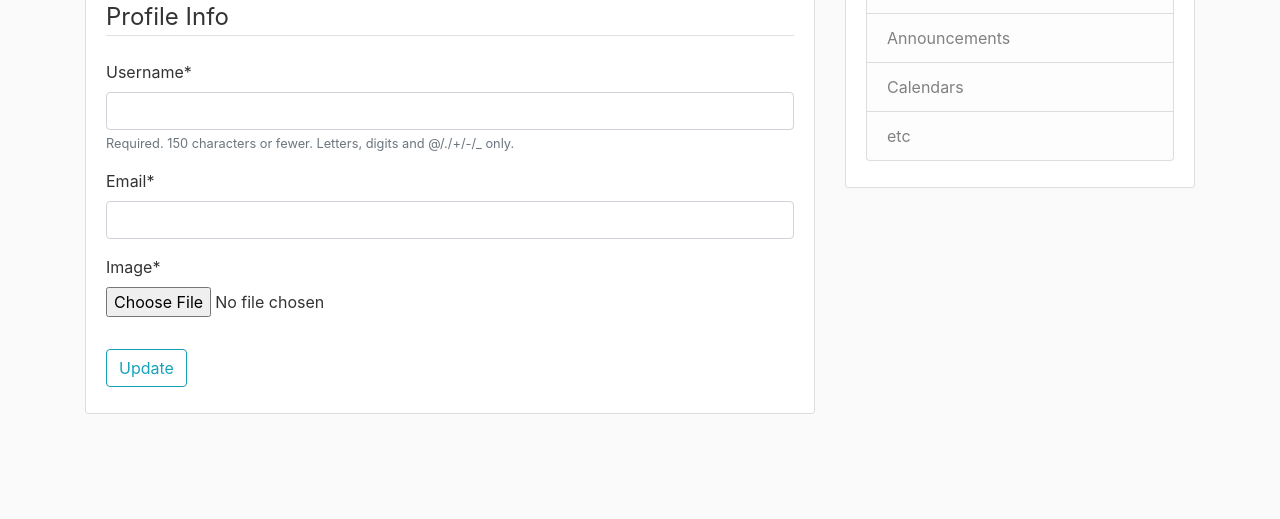
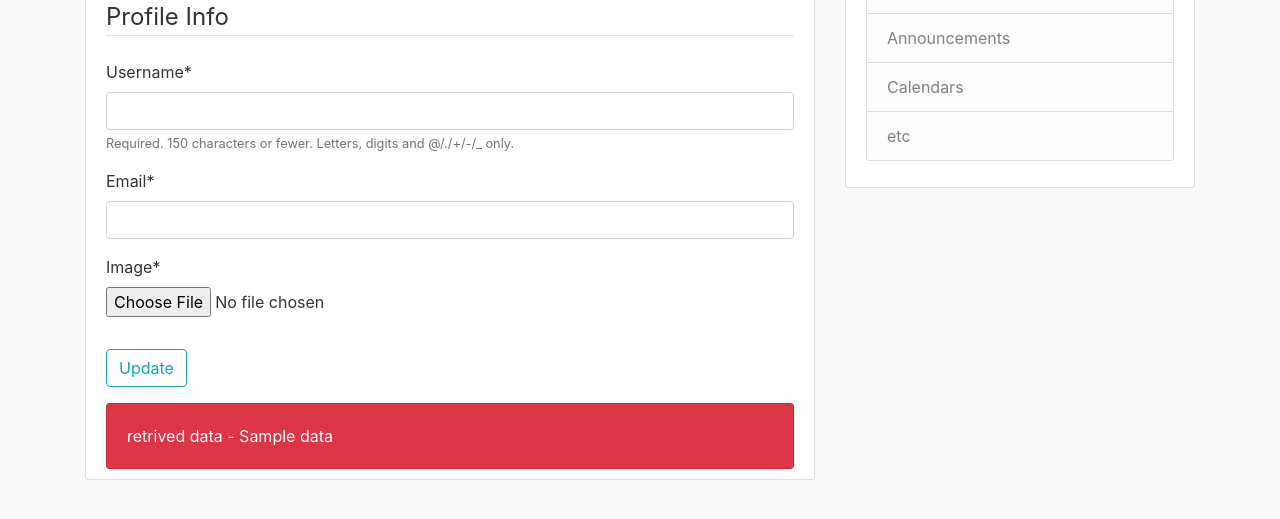
Before and after one commit to NirmalkumarS/djangoo, a Django app: template django_project/users/templates/users/profile.html in a window 1280 px wide. Shown: the part 233-752 px from the top of the page. Run offline with Django 3.2, Linux system fonts and the light colour scheme; the template is opened without the code that fills it: values that come from a table or form of the project are taken from there, most other values are stand-ins (such as "Sample title", 1, 10 or a date in 2020); some libraries are stand-ins or nearby versions.

Commit message:
Update profile.html

```diff
--- a/django_project/users/templates/users/profile.html
+++ b/django_project/users/templates/users/profile.html
@@ -20,6 +20,13 @@
                 <div class="form-group">
                     <button class="btn btn-outline-info" type="submit">Update</button>
                 </div>
-        </form>
+
+                <div class="card bg-danger text-white">
+                  <div class="card-body">retrived data - {{  data }}</div>
+                </div>
+      </form>
+
+
+
     </div>
 {% endblock content %}
```
